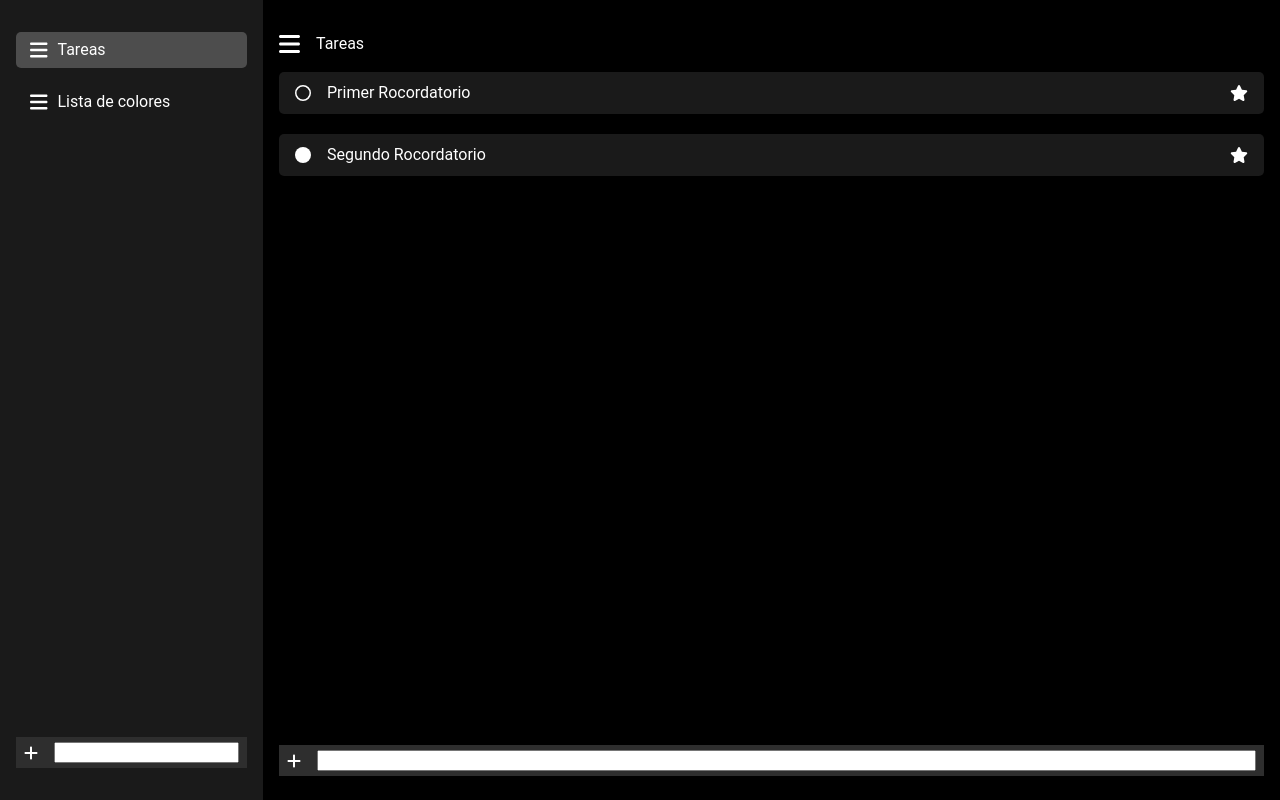
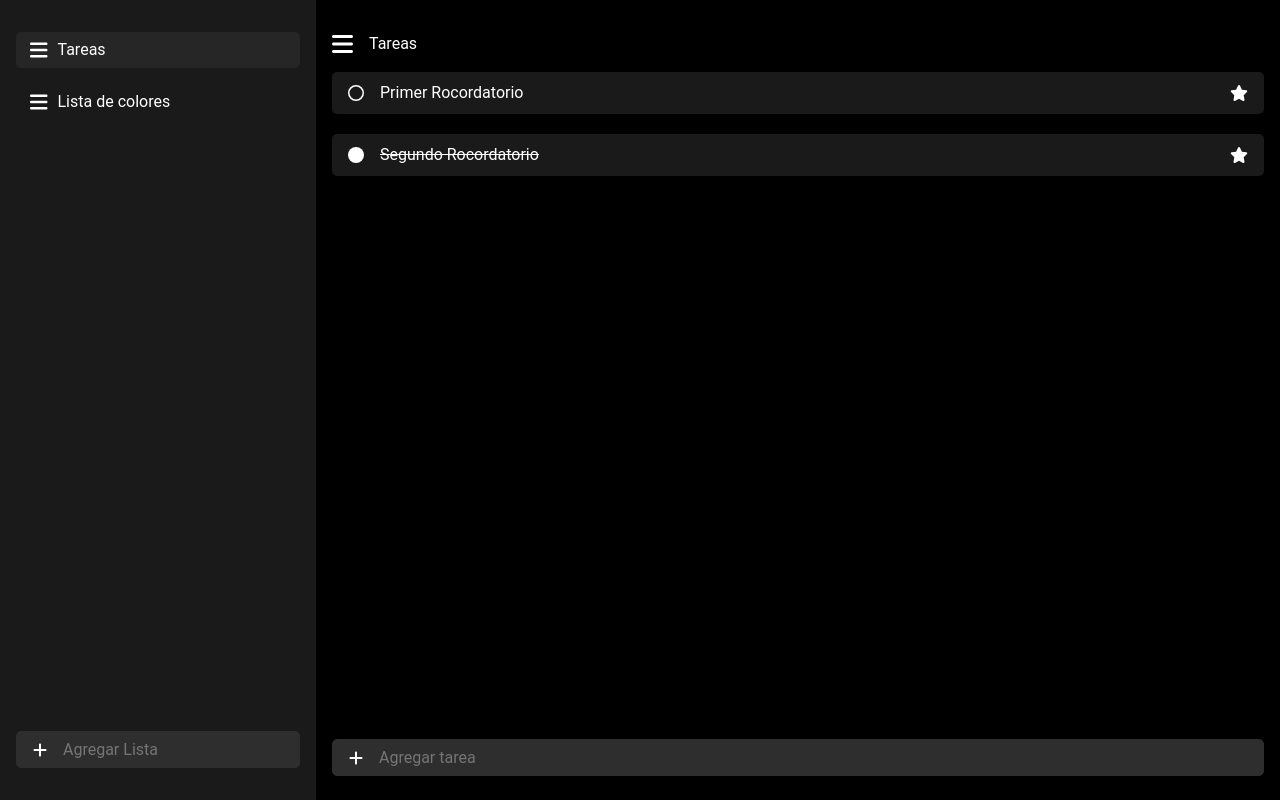
Before and after one commit to BetaKrankri/Remainme, a React (Create React App) app: page / in a window 1280 px wide. Built offline with nearby package versions, Linux system fonts and the light colour scheme.

Commit message:
SomeLayout

```diff
--- a/src/components/ListNav/ListButton/ListButton.scss
+++ b/src/components/ListNav/ListButton/ListButton.scss
@@ -4,8 +4,12 @@
     justify-content: space-between;
     gap: 10px;
     padding: .5rem .875rem;
+    border-radius: 5px;
 
-    border-radius: 5px;
+    &,
+    &>* {
+        transition: all ease-in .05s;
+    }
 
     .button-icon {
         font-size: 1.25rem;
@@ -23,14 +27,11 @@
     .button-icon {
         // color: blue;
     }
-    background-color:hsl(30, 100%, 25%);
+
+    background-color:hsl(30, 0%, 13%);
 
 }
 
 .ListButton.selected {
-    background-color:hsl(0, 0%, 30%);
+    background-color: hsl(0, 0%, 15%);
 }
-
-.ListButton, .ListButton>* {
-    transition: all ease-in .2s;
-}
--- a/src/components/ListNav/ListNav.js
+++ b/src/components/ListNav/ListNav.js
@@ -21,7 +21,7 @@
             </div>
 
             <div className='Footer'>
-                <NewItem onAdd={addNewList} />
+                <NewItem onAdd={addNewList} placeholder={'Agregar Lista'}/>
             </div>
         </div>
     );
--- a/src/components/NewItem/NewItem.js
+++ b/src/components/NewItem/NewItem.js
@@ -4,26 +4,35 @@
 import { faPlus } from '@fortawesome/free-solid-svg-icons';
 
 
-function NewItem({ onAdd }) {
+function NewItem({ onAdd, placeholder = 'Nuevo' }) {
     const [inputText, setInputText] = useState('');
+
+
+    function handleOnAdd() {
+        const trimmedInput = inputText.trim();
+        if (trimmedInput) {
+            onAdd(inputText);
+        }
+        setInputText('');
+    }
 
     return (
         <div className='NewItem'>
             <FontAwesomeIcon icon={faPlus} className='button-icon button'
                 onClick={() => {
-                    // TODO: Verificar que no se encuentra ya el nombre en la lista.
-                    const trimmedInput = inputText.trim();
-                    if (trimmedInput) {
-                        onAdd(inputText);
-                    }
-                    setInputText('');
+                    handleOnAdd();
                 }}
             />
-            < input
+            <input
+                placeholder={placeholder}
                 value={inputText}
-                className=''
                 type='text'
                 onChange={e => setInputText(e.target.value)}
+                onKeyDown={(e) => {
+                    if (e.key === "Enter"){
+                        handleOnAdd();
+                    }
+                }}
             />
         </div>
     );
--- a/src/components/NewItem/NewItem.scss
+++ b/src/components/NewItem/NewItem.scss
@@ -1,9 +1,16 @@
 .NewItem {
     background-color: hsl(0, 0%, 18%);
-    padding: .3rem .5rem;
+    border: solid 1px hsl(0, 0%, 18%);
+    border-radius: 5px;
+    padding: .5rem 1rem;
     display: flex;
     align-items: center;
     gap: 1rem;
+    transition: all .1s ease-in-out;
+
+    &:focus-within{
+        border: solid 1px hsl(0, 0%, 100%);
+    }
 
     .icon {
         background-color: blue;
@@ -11,9 +18,18 @@
         min-height: 30px;
     }
 
-    input {
+    input[type=text] {
+        all: unset;
         flex: 1;
+        border: none;
         min-width: none;
+        background-color: hsl(0, 0%, 18%);
+        color: white;
+        font-family: 'Roboto', monospace;
+        font-size: 1rem;
+    }
+    input[type=text]:focus{
+
     }
 
     .button-icon:hover {
--- a/src/components/TaskBoard/Task/Checkbox/CheckBox.scss
+++ b/src/components/TaskBoard/Task/Checkbox/CheckBox.scss
@@ -1,6 +1,12 @@
 .CheckBox {
     font-size: 1rem;
+    transition: .1s ease-in-out color;
 }
 .CheckBox:hover {
     cursor: pointer;
+    color: hsl(0,0%, 85%);
 }
+
+.CheckBox:active {
+    color:hsl(0,0%, 75%);
+}
--- a/src/components/TaskBoard/Task/Task.js
+++ b/src/components/TaskBoard/Task/Task.js
@@ -24,7 +24,7 @@
                 name='isDone'
                 onChange={handleCheckboxChange} />
             <div className='Info'>
-                <div className='Title'>{task.title}</div>
+                <div className={`Title ${task.isDone ? 'done' : ''}`}>{task.title}</div>
                 {/* <div className='Extra'></div> */}
             </div>
             <CheckBox isChecked={task.isStarred}
--- a/src/components/TaskBoard/Task/Task.scss
+++ b/src/components/TaskBoard/Task/Task.scss
@@ -6,7 +6,11 @@
     gap: 1rem;
 
     border-radius: 5px;
+    transition: all .05s ease-in-out;
 
+    &.selected{
+        background-color: hsl(0, 0%, 15%)
+    }
 
 
     .Info {
@@ -14,5 +18,13 @@
         display: flex;
         flex-direction: column;
         gap: .5rem;
+
+        .Title.done {
+            text-decoration: line-through;
+        }
     }
 }
+
+.Task:hover {
+    background-color: hsl(0, 0%, 13%);
+}
--- a/src/components/TaskBoard/TaskBoard.js
+++ b/src/components/TaskBoard/TaskBoard.js
@@ -40,7 +40,7 @@
             </div>
 
             <div className='Footer'>
-                <NewItem onAdd={addNewTask}/>
+                <NewItem onAdd={addNewTask} placeholder='Agregar tarea'/>
             </div>
 
         </div >
--- a/src/components/TaskBoard/TaskBoard.scss
+++ b/src/components/TaskBoard/TaskBoard.scss
@@ -27,22 +27,6 @@
     }
 
     .Footer {
-        .NewTask {
-            background-color: hsl(0, 0%, 18%);
-            padding: .3rem .5rem;
-            display: flex;
-            gap: 1rem;
 
-            .icon {
-                background-color: blue;
-                min-width: 30px;
-                min-height: 30px;
-            }
-
-            input {
-                flex: 1;
-            }
-
-        }
     }
 }
```
